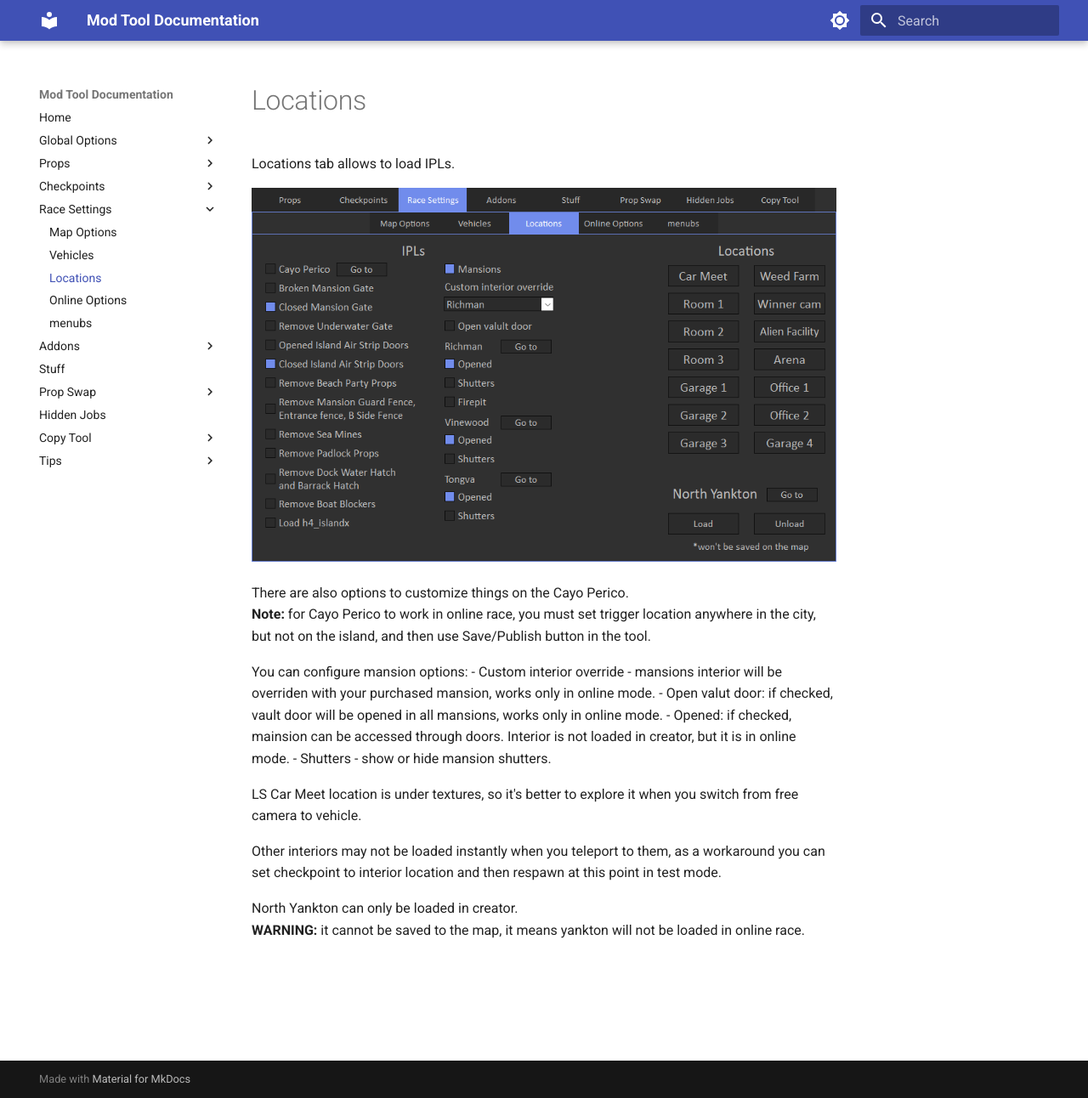
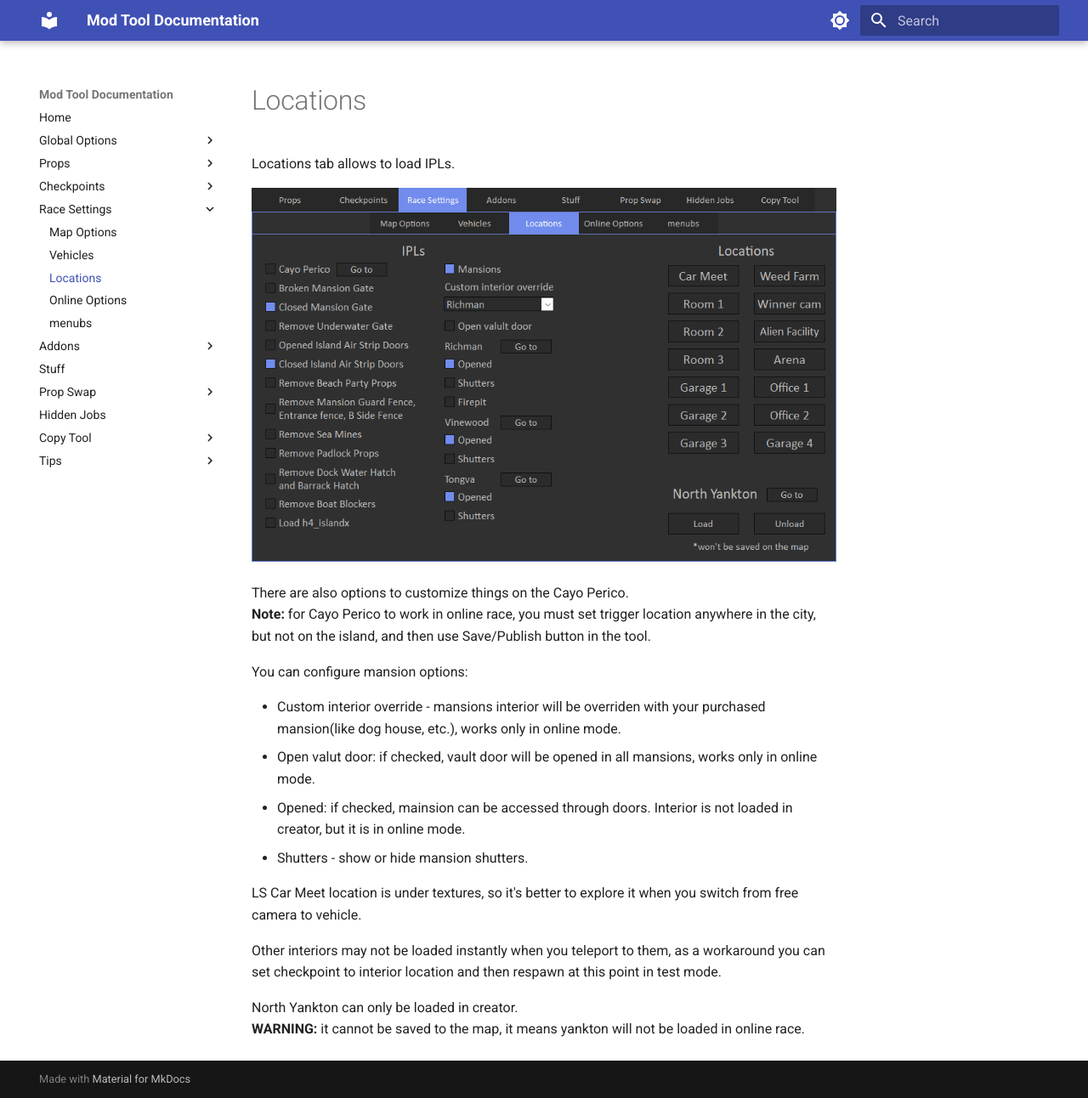
Before and after one commit to Oleg52/ModToolDocs, an MkDocs documentation site: the page built from docs/race-settings/locations/overview.md, in a window 1280 px wide and 1292 px high. Shown: the whole window at 85% size. Built offline with MkDocs 1.6.1 and Material for MkDocs 9.7.7, drawn with Linux system fonts in a browser that asks for light colours; comment, search, counter and statistics services are not loaded.

Commit message:
fix list

```diff
--- a/docs/race-settings/locations/overview.md
+++ b/docs/race-settings/locations/overview.md
@@ -8,7 +8,8 @@ There are also options to customize things on the Cayo Perico.<br>
 **Note:** for Cayo Perico to work in online race, you must set trigger location anywhere in the city, but not on the island, and then use Save/Publish button in the tool.
 
 You can configure mansion options:
-- Custom interior override - mansions interior will be overriden with your purchased mansion, works only in online mode.
+
+- Custom interior override - mansions interior will be overriden with your purchased mansion(like dog house, etc.), works only in online mode.
 - Open valut door: if checked, vault door will be opened in all mansions, works only in online mode.
 - Opened: if checked, mainsion can be accessed through doors. Interior is not loaded in creator, but it is in online mode.
 - Shutters - show or hide mansion shutters.
```
